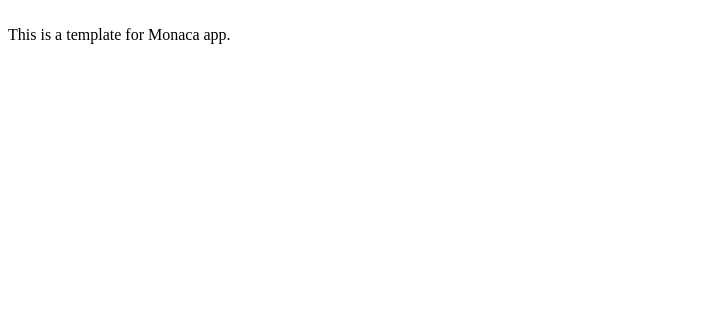
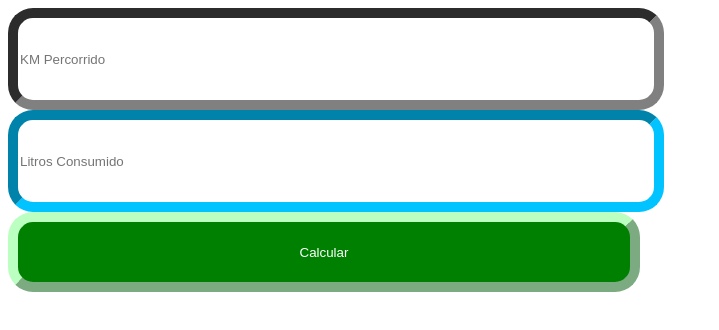
Before and after one commit to yukio-sato/Projeto-1, a website: page www/index.html in a window 1280 px wide. Shown: the whole page, without its empty margins (0-719 px from the left). Drawn offline with Linux system fonts and the light colour scheme.

Commit message:
\[16/03/2023\] Calculadora de Consumo em KM

```diff
--- a/www/css/style.css
+++ b/www/css/style.css
@@ -1 +1,18 @@
-/**/
+#litros {
+  background-color: rgba(255, 255, 255, 0.507);
+  border-width: 10px;
+  border-color: rgb(0, 195, 255);
+  border-radius: 25px;
+}
+#km {
+  background-color: rgba(255, 255, 255, 0.507);
+  border-width: 10px;
+  border-color: rgb(128, 128, 128);
+  border-radius: 25px;
+}
+#btn {
+  background-color: rgba(0, 255, 21, 0.507);
+  border-width: 10px;
+  border-color: rgb(187, 255, 193);
+  border-radius: 25px;
+}
--- a/www/index.html
+++ b/www/index.html
@@ -7,11 +7,16 @@
     <script src="components/loader.js"></script>
     <link rel="stylesheet" href="components/loader.css">
     <link rel="stylesheet" href="css/style.css">
-    <script>
+    <script type="text/JavaScript" src="motor.js">
     </script>
 </head>
 <body>
-	<br />
-    This is a template for Monaca app.
+	<input type="number" style="width:50%; height:10vh; background-color: dark-gray;color: lime;" id="km" placeholder="KM Percorrido" step="0.1">
+    <br>
+    <input type="number" style="width:50%; height:10vh; background-color: dark-gray;color: lime;" id="litros" placeholder="Litros Consumido" step="0.1">
+    <br>
+    <input type="button" style="width:50%; height:10vh; background-color: green ;color: white;" id="btn" value="Calcular" onclick="update()">
+    <br>
+    <h1 id="resultado"></h1>
 </body>
 </html>
--- /dev/null
+++ b/www/motor.js
@@ -0,0 +1,10 @@
+function update()
+{
+    var km,l;
+    if ( document.getElementById("km").value > 0 && document.getElementById("litros").value > 0)
+{
+    km = document.getElementById("km").value;
+    l = document.getElementById("litros").value;
+    document.getElementById("resultado").textContent = km/l+" km/L";
+}
+}
```
Also changed, not shown: build.json (added, +14 -0 lines), config.xml (+3 -7 lines), www/manifest.json (added), 1 other file.
